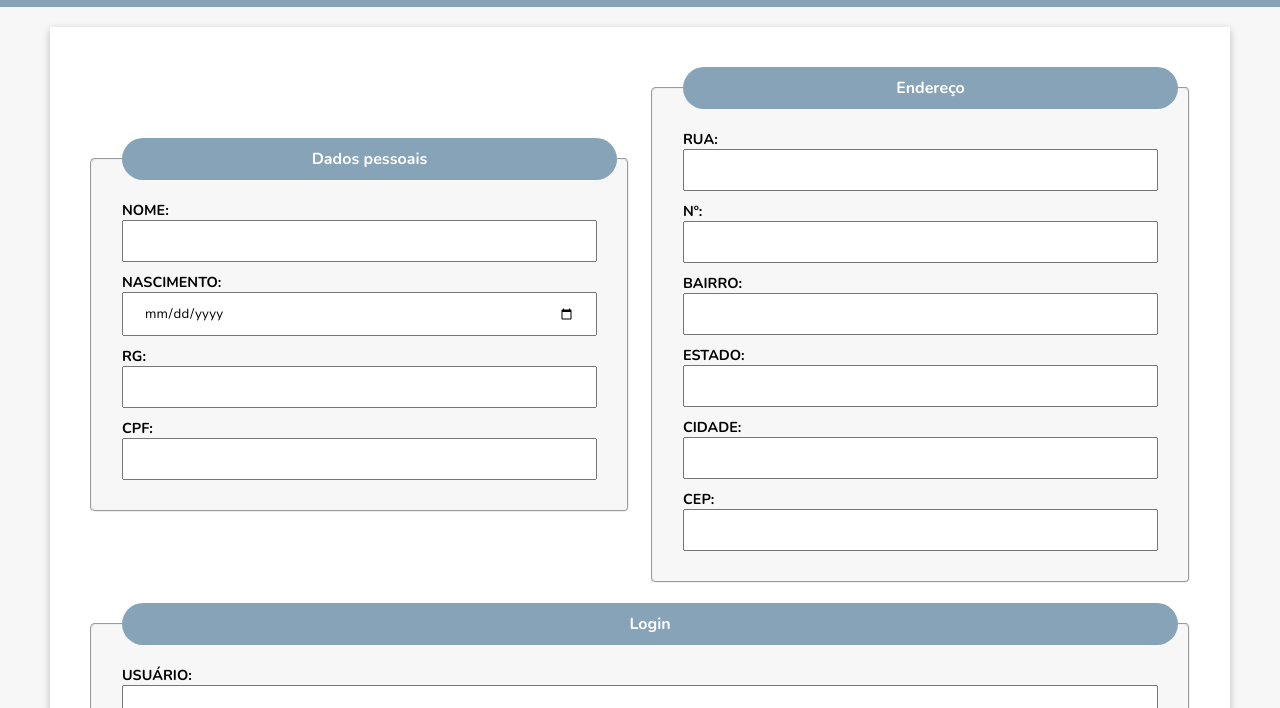
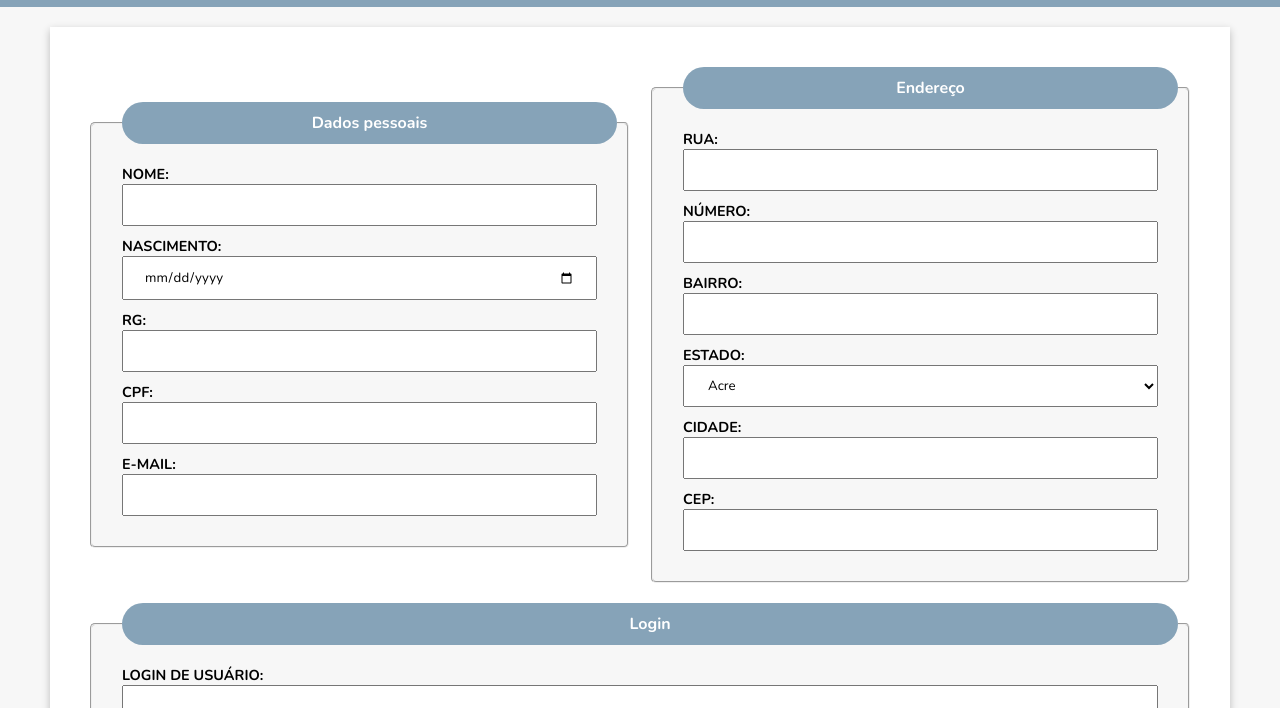
Before and after one commit to Paulo3678/Exercicio-Front-end-faculdade, a plain HTML site: page index.html in a window 1280 px wide. Shown: the part 92-800 px from the top of the page. Drawn offline with nearby package versions, Linux system fonts and the light colour scheme.

Commit message:
:sparkles: Atualização dos inputs

```diff
--- a/assets/css/custom.css
+++ b/assets/css/custom.css
@@ -9,7 +9,6 @@
     margin: 0;
     font-family: 'Nunito', sans-serif;
 }
-
 
 html {
     background-color: #f7f7f7;
@@ -84,7 +83,7 @@ main .card-content form .form-item label {
     font-size: .9rem;
 }
 
-main .card-content form .form-item input {
+main .card-content form .form-item input, main .card-content form .form-item option, main .card-content form .form-item select {
     width: 100%;
     padding: 10px 20px;
 }
--- a/index.html
+++ b/index.html
@@ -36,22 +36,27 @@
 
                                     <div class="form-item">
                                         <label for="nome">Nome:</label>
-                                        <input type="text" name="nome" id="nome">
+                                        <input type="text" name="nome" id="nome" required>
                                     </div>
 
                                     <div class="form-item">
                                         <label for="nasc">Nascimento:</label>
-                                        <input type="date" name="nasc" id="nasc">
+                                        <input type="date" name="nasc" id="nasc" required>
                                     </div>
 
                                     <div class="form-item">
                                         <label for="rg">RG:</label>
-                                        <input type="text" name="rg" id="rg">
+                                        <input type="text" name="rg" id="rg" required>
                                     </div>
 
                                     <div class="form-item">
                                         <label for="cpf">CPF:</label>
-                                        <input type="text" name="cpf" id="cpf">
+                                        <input type="text" name="cpf" id="cpf" required>
+                                    </div>
+
+                                    <div class="form-item">
+                                        <label for="email">E-mail:</label>
+                                        <input type="email" name="email" id="email" required>
                                     </div>
                                 </fieldset>
                             </div>
@@ -62,32 +67,61 @@
 
                                     <div class="form-item">
                                         <label for="rua">Rua:</label>
-                                        <input type="text" name="rua" id="rua">
+                                        <input type="text" name="rua" id="rua" required>
                                     </div>
 
                                     <div class="form-item">
-                                        <label for="Num">Nº:</label>
-                                        <input type="number" name="Num" id="Num">
+                                        <label for="Num">Número:</label>
+                                        <input type="number" name="Num" id="Num" required>
                                     </div>
 
                                     <div class="form-item">
                                         <label for="bairro">Bairro:</label>
-                                        <input type="text" name="bairro" id="bairro">
+                                        <input type="text" name="bairro" id="bairro" required>
                                     </div>
 
                                     <div class="form-item">
                                         <label for="estado">Estado:</label>
-                                        <input type="text" name="estado" id="estado">
+                                        <select name="estado" id="estado">
+                                            <option value="AC">Acre</option>
+                                            <option value="AL">Alagoas</option>
+                                            <option value="AP">Amapá</option>
+                                            <option value="AM">Amazonas</option>
+                                            <option value="BA">Bahia</option>
+                                            <option value="CE">Ceará</option>
+                                            <option value="DF">Distrito Federal</option>
+                                            <option value="ES">Espírito Santo</option>
+                                            <option value="GO">Goiás</option>
+                                            <option value="MA">Maranhão</option>
+                                            <option value="MT">Mato Grosso</option>
+                                            <option value="MS">Mato Grosso do Sul</option>
+                                            <option value="MG">Minas Gerais</option>
+                                            <option value="PA">Pará</option>
+                                            <option value="PB">Paraíba</option>
+                                            <option value="PR">Paraná</option>
+                                            <option value="PE">Pernambuco</option>
+                                            <option value="PI">Piauí</option>
+                                            <option value="RJ">Rio de Janeiro</option>
+                                            <option value="RN">Rio Grande do Norte</option>
+                                            <option value="RS">Rio Grande do Sul</option>
+                                            <option value="RO">Rondônia</option>
+                                            <option value="RR">Roraima</option>
+                                            <option value="SC">Santa Catarina</option>
+                                            <option value="SP">São Paulo</option>
+                                            <option value="SE">Sergipe</option>
+                                            <option value="TO">Tocantins</option>
+                                            <option value="EX">Estrangeiro</option>
+                                        </select>
                                     </div>
 
                                     <div class="form-item">
                                         <label for="cidade">Cidade:</label>
-                                        <input type="text" name="cidade" id="cidade">
+                                        <input type="text" name="cidade" id="cidade" required>
                                     </div>
 
                                     <div class="form-item">
                                         <label for="cep">CEP:</label>
-                                        <input type="text" name="cep" id="cep">
+                                        <input type="text" name="cep" id="cep" required>
                                     </div>
                                 </fieldset>
                             </div>
@@ -98,28 +132,23 @@
                                 <legend><strong>Login</strong></legend>
 
                                 <div class="form-item">
-                                    <label for="login">Usuário:</label>
-                                    <input type="text" name="login" id="login">
-                                </div>
-
-                                <div class="form-item">
-                                    <label for="email">Email:</label>
-                                    <input type="email" name="email" id="email">
+                                    <label for="login">Login de Usuário:</label>
+                                    <input type="text" name="login" id="login" required>
                                 </div>
 
                                 <div class="form-item">
                                     <label for="senha">Senha:</label>
-                                    <input type="password" name="senha" id="senha">
+                                    <input type="password" name="senha" id="senha" required>
                                 </div>
 
                                 <div class="form-item">
                                     <label for="cSenha">Confirmar senha:</label>
-                                    <input type="password" name="cSenha" id="cSenha">
+                                    <input type="password" name="cSenha" id="cSenha" required>
                                 </div>
 
                                 <div class="form-item">
                                     <label for="perfil">Imagem de perfil: </label>
-                                    <input type="file" name="imagem" id="imagem">
+                                    <input type="file" name="imagem" id="imagem" required>
                                 </div>
                             </fieldset>
                         </div>
```
